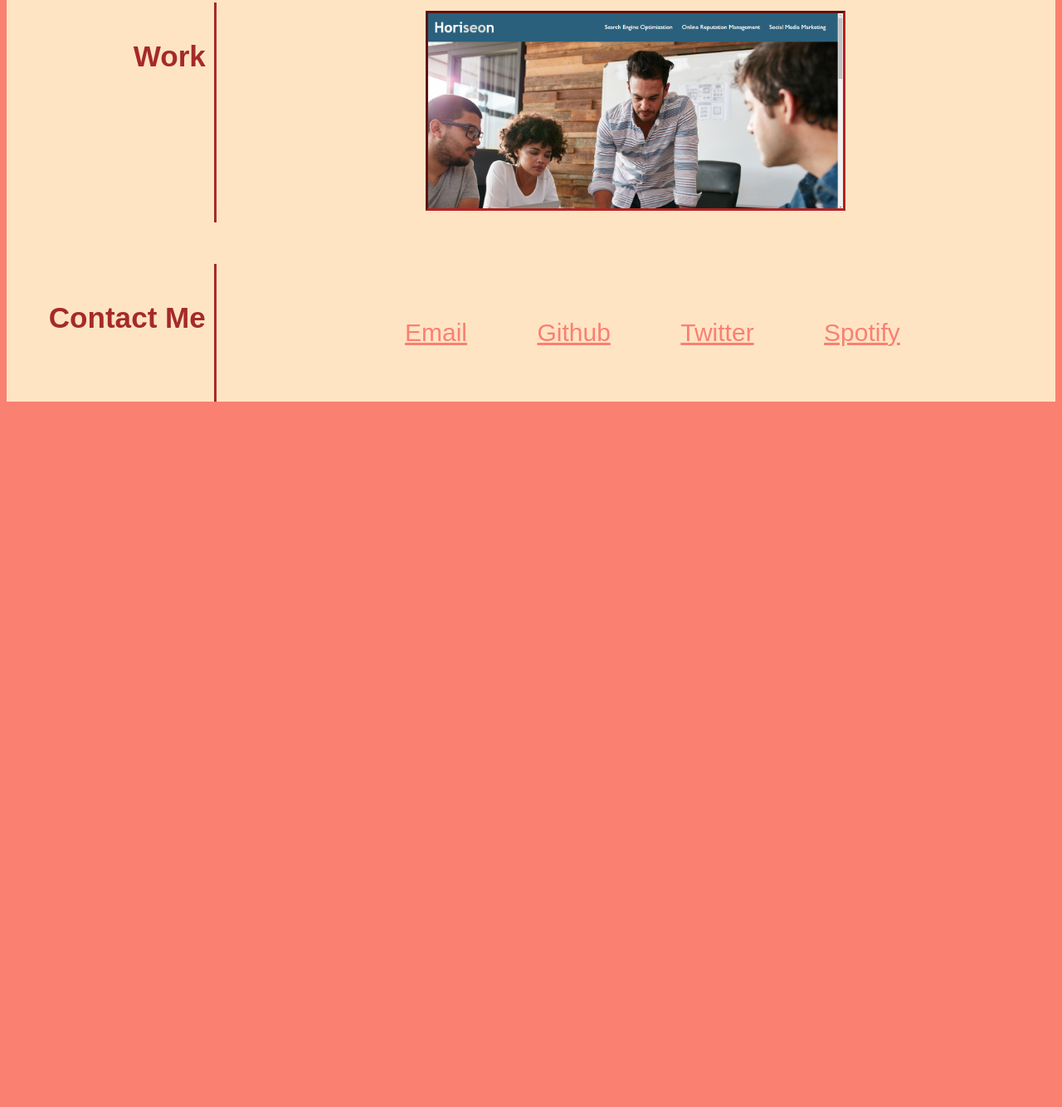
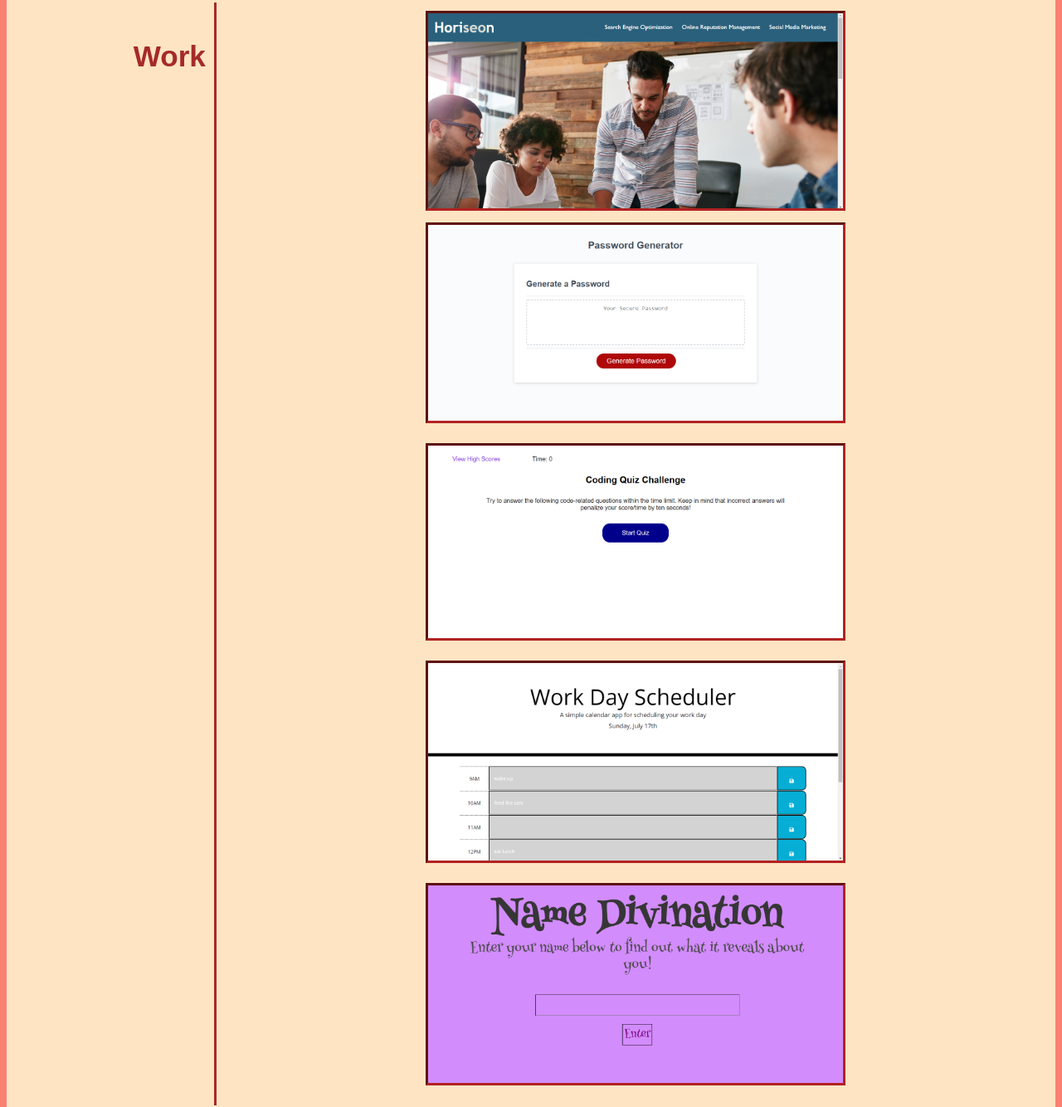
Before and after one commit to jackierhammer/Jacqueline-Hammer-Portfolio, a plain HTML site: page index.html in a window 1280 px wide. Shown: the part 489-1823 px from the top of the page at 83% size. Before the commit the page ends 981 px from the top, so only its background shows below. Drawn offline with Linux system fonts and the light colour scheme.

Commit message:
added recent homework and projects

```diff
--- a/Assets/style.css
+++ b/Assets/style.css
@@ -85,7 +85,7 @@ main a {
 }
 
 /* This id creates a card to display a project. Since we have only completed one other challenge so far, I only have one work card. */
-#work-card img {
+.work-card img {
     border-style: inset;
     border-color: firebrick;
     max-width: 500px;
@@ -93,7 +93,7 @@ main a {
 }
 
 /* This makes it so that the image of the application glows when the user's mouse hovers over it. */
-#work-card img:hover {
+.work-card img:hover {
     box-shadow: inset 0px 0px 10px firebrick, 0px 0px 20px firebrick;
 }
 
--- a/index.html
+++ b/index.html
@@ -59,8 +59,19 @@
                 </div>
             </div>
             <div class="card-right">
-                <a id="work-card" href="https://jackierhammer.github.io/Horiseon/" target="_blank"><img src="./Images/Horiseon.png" alt="image of Horiseon deployed application"></a>
-                <!-- <div id="work-card"></div> -->
+                <a class="work-card" href="https://jackierhammer.github.io/Horiseon/" target="_blank"><img src="./Images/Horiseon.png" alt="image of Horiseon deployed application"></a>
+            <div class="card-right">
+                <a class="work-card" href="https://jackierhammer.github.io/Password-Generator/" target="_blank"><img src="./Images/password.png" alt="image of Password Generator application"></a>
+            </div>
+            <div class="card-right">
+                <a class="work-card" href="https://jackierhammer.github.io/Coding-Review-Quiz/" target="_blank"><img src="./Images/quiz.png" alt="image of Coding Quiz application"></a>
+            </div>
+            <div class="card-right">
+                <a class="work-card" href="https://jackierhammer.github.io/Work-Day-Scheduler/" target="_blank"><img src="./Images/schedule.png" alt="image of Work Day Scheduler application"></a>
+            </div>
+            <div class="card-right">
+                <a class="work-card" href="https://taylorterrill.github.io/NameDivination/" target="_blank"><img src="./Images/home.png" alt="image of Name Divination application"></a>
+            </div>
             </div>
             <div class="card-left">
                 <div id="contact-me">
```
Also changed, not shown: Images/home.png (added), Images/password.png (added), Images/quiz.png (added), Images/schedule.png (added).
